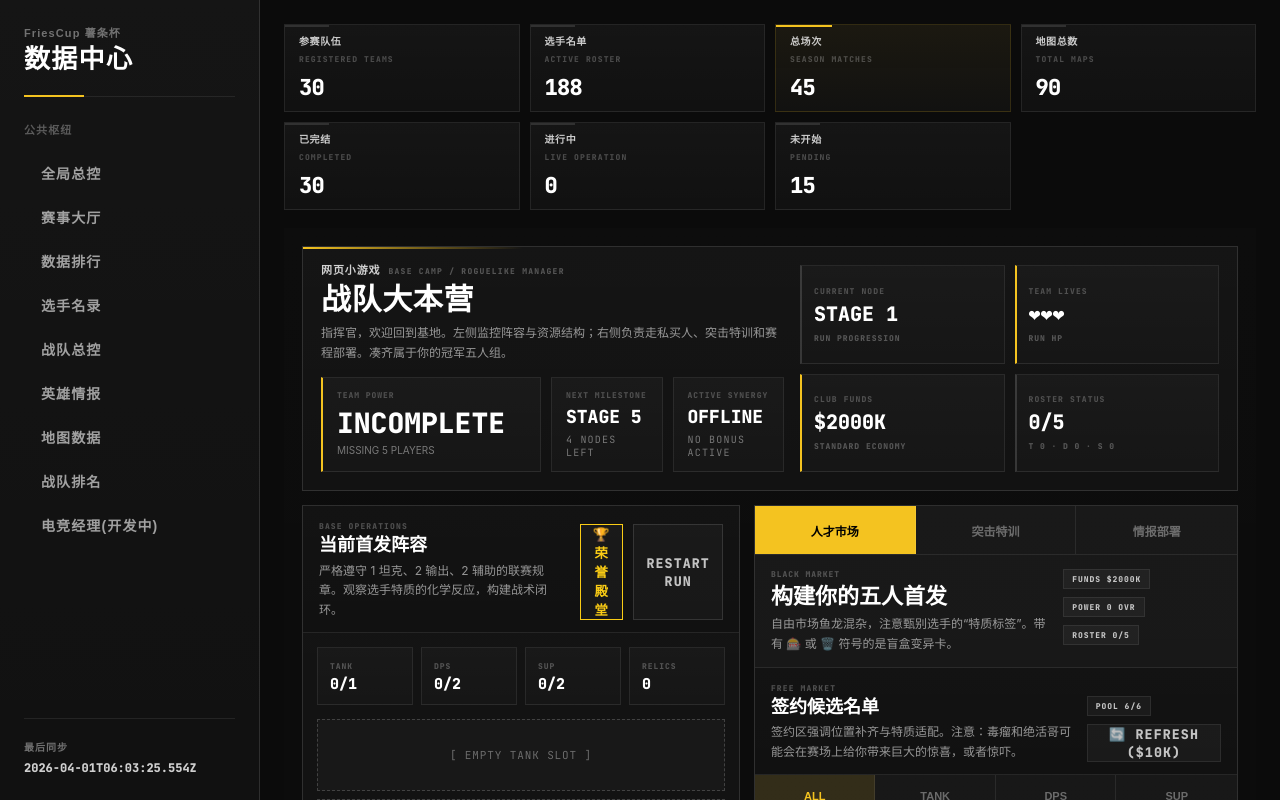
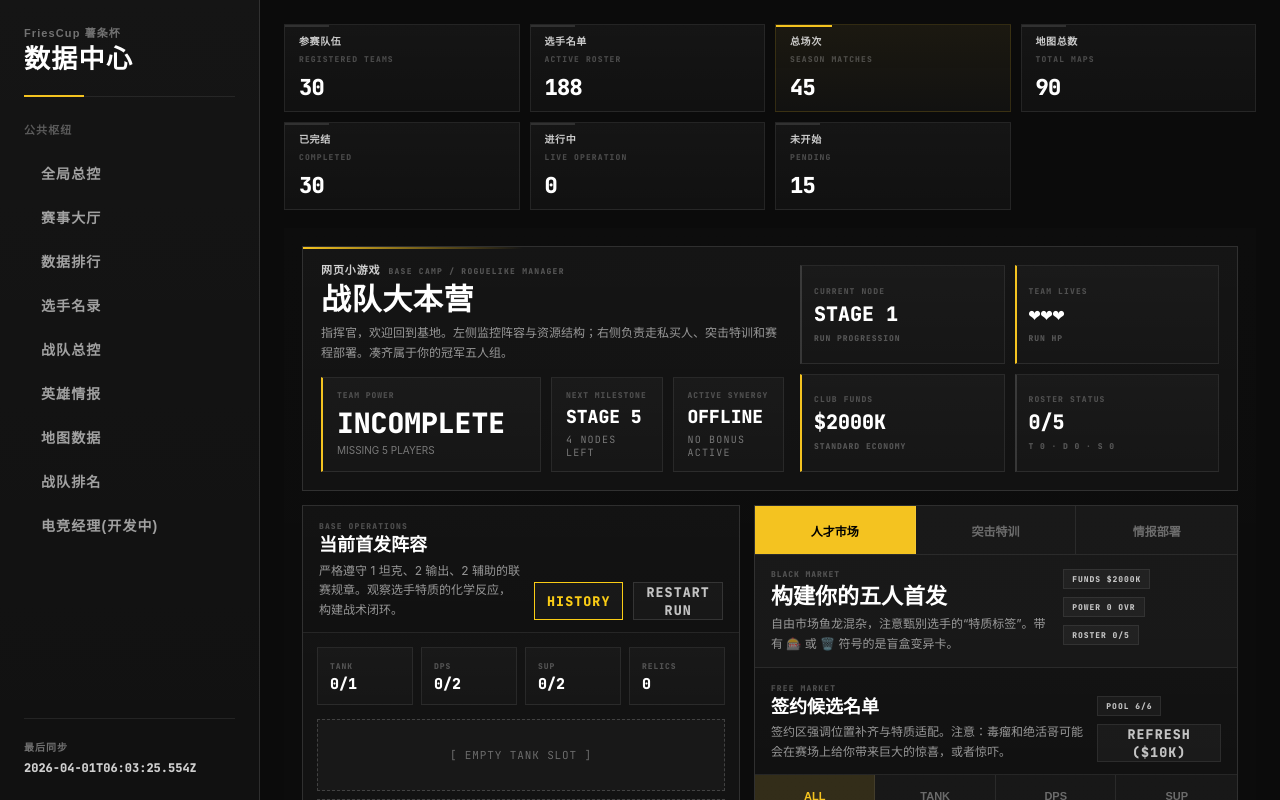
Before and after one commit to michaelsky5/fries-cup-stats, a React (Vite) app: page /shop in a window 1280 px wide. Shown: the top 800 px of the page. Built offline with nearby package versions, Linux system fonts and the light colour scheme.

Commit message:
fix: 修复部分文案

```diff
--- a/src/EsportsManager/pages/ShopPage.jsx
+++ b/src/EsportsManager/pages/ShopPage.jsx
@@ -284,7 +284,7 @@ export default function ShopPage() {
                     className={styles.btnReset}
                     style={{ borderColor: '#facc15', color: '#facc15' }}
                   >
-                    🏆 荣誉殿堂
+                    HISTORY
                   </button>
                   <button
                     onClick={() => {
@@ -471,7 +471,7 @@ export default function ShopPage() {
                   <div className={styles.marketMetaBar}>
                     <span className={styles.marketMetaChip}>POOL {filteredCards.length}/6</span>
                     <button onClick={handleRefresh} className={styles.btnRefreshSmall}>
-                      🔄 REFRESH (${hasBlackCard ? 16 : 10}K)
+                      REFRESH (${hasBlackCard ? 16 : 10}K)
                     </button>
                   </div>
                 )}
```
